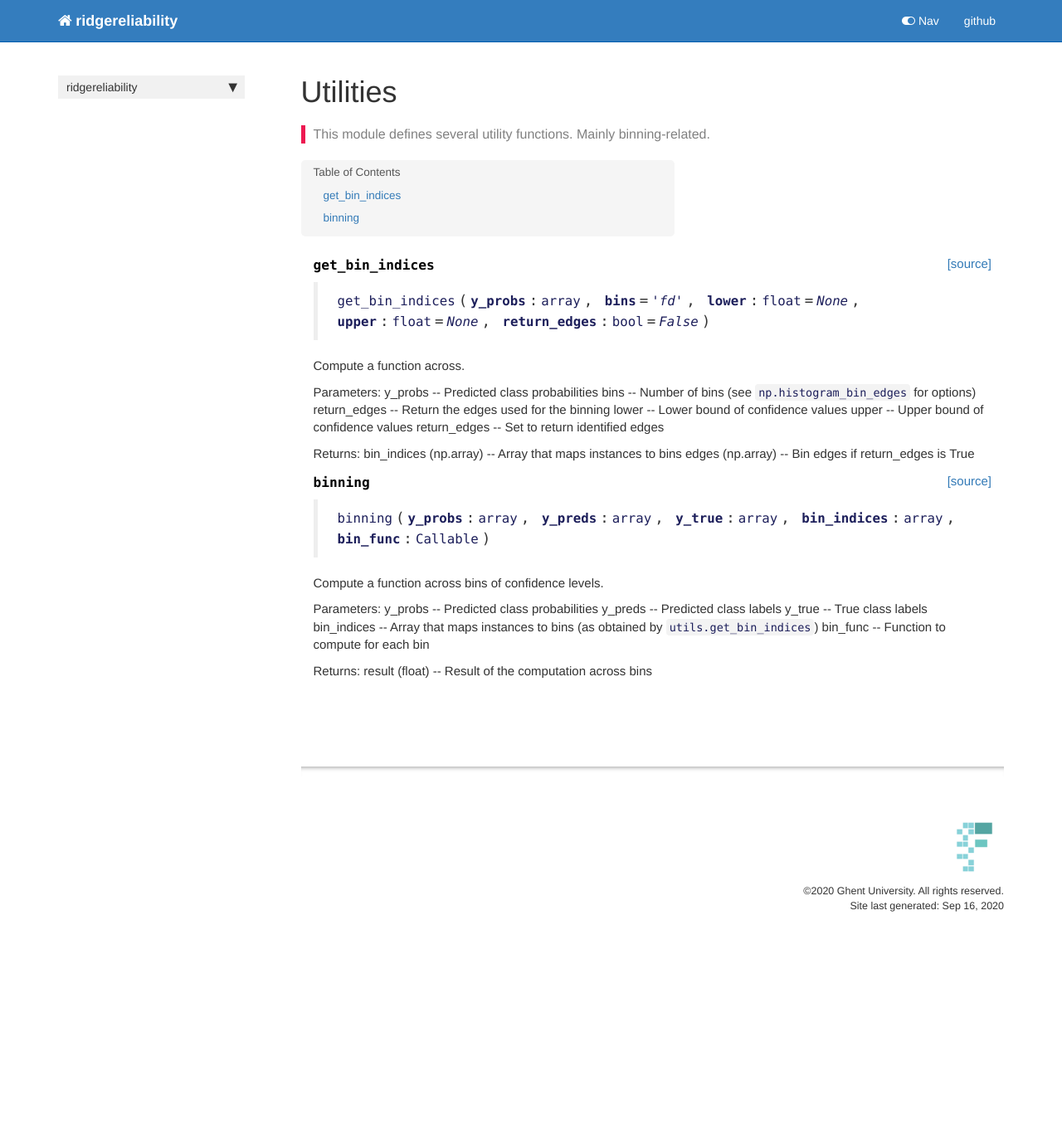
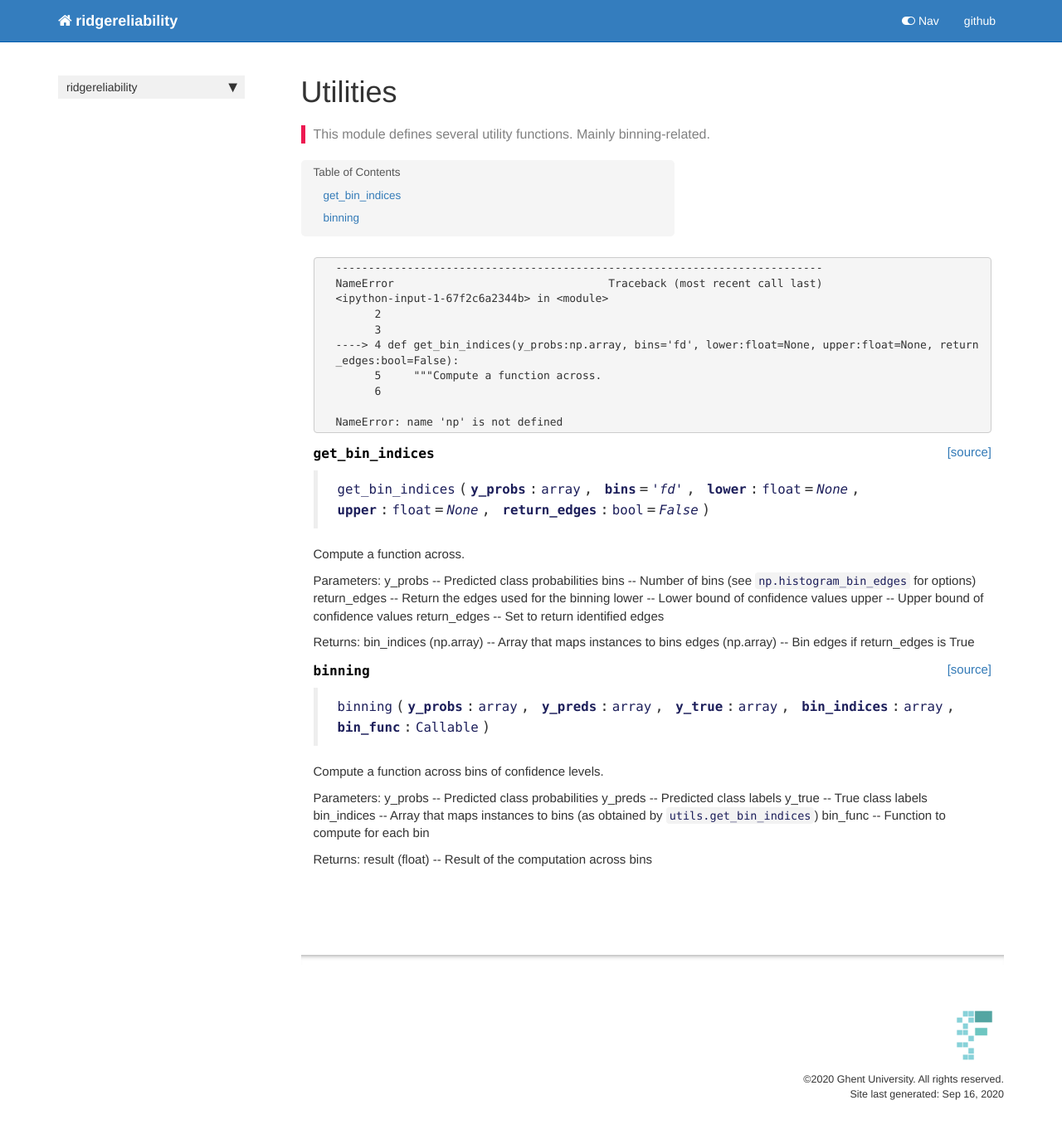
Before and after one commit to MaximLippeveld/riverreliability, a Jekyll site: the page built from docs/utils.html, in a window 1280 px wide. Shown: the whole page at 83% size. Built offline with Jekyll 4.4.1, drawn with Linux system fonts in a browser that asks for light colours; nearby versions of some CDN libraries; comment, search, counter and statistics services are not loaded; before the commit the page ends 1152 px from its top, so only the background shows below that.

Commit message:
Update lib + utils not skipping bins

```diff
--- a/docs/utils.html
+++ b/docs/utils.html
@@ -38,6 +38,29 @@ description: "This module defines several utility functions. Mainly binning-rela
 
 <div class="cell border-box-sizing code_cell rendered">
 
+<div class="output_wrapper">
+<div class="output">
+
+<div class="output_area">
+
+<div class="output_subarea output_text output_error">
+<pre>
+<span class="ansi-red-fg">---------------------------------------------------------------------------</span>
+<span class="ansi-red-fg">NameError</span>                                 Traceback (most recent call last)
+<span class="ansi-green-fg">&lt;ipython-input-1-67f2c6a2344b&gt;</span> in <span class="ansi-cyan-fg">&lt;module&gt;</span>
+<span class="ansi-green-intense-fg ansi-bold">      2</span>
+<span class="ansi-green-intense-fg ansi-bold">      3</span>
+<span class="ansi-green-fg">----&gt; 4</span><span class="ansi-red-fg"> </span><span class="ansi-green-fg">def</span> get_bin_indices<span class="ansi-blue-fg">(</span>y_probs<span class="ansi-blue-fg">:</span>np<span class="ansi-blue-fg">.</span>array<span class="ansi-blue-fg">,</span> bins<span class="ansi-blue-fg">=</span><span class="ansi-blue-fg">&#39;fd&#39;</span><span class="ansi-blue-fg">,</span> lower<span class="ansi-blue-fg">:</span>float<span class="ansi-blue-fg">=</span><span class="ansi-green-fg">None</span><span class="ansi-blue-fg">,</span> upper<span class="ansi-blue-fg">:</span>float<span class="ansi-blue-fg">=</span><span class="ansi-green-fg">None</span><span class="ansi-blue-fg">,</span> return_edges<span class="ansi-blue-fg">:</span>bool<span class="ansi-blue-fg">=</span><span class="ansi-green-fg">False</span><span class="ansi-blue-fg">)</span><span class="ansi-blue-fg">:</span>
+<span class="ansi-green-intense-fg ansi-bold">      5</span>     &#34;&#34;&#34;Compute a function across.
+<span class="ansi-green-intense-fg ansi-bold">      6</span>
+
+<span class="ansi-red-fg">NameError</span>: name &#39;np&#39; is not defined</pre>
+</div>
+</div>
+
+</div>
+</div>
+
 </div>
     {% endraw %}
 
@@ -52,7 +75,7 @@ description: "This module defines several utility functions. Mainly binning-rela
 
 
 <div class="output_markdown rendered_html output_subarea ">
-<h4 id="get_bin_indices" class="doc_header"><code>get_bin_indices</code><a href="https://github.com/MaximLippeveld/ridgereliability/tree/master/ridgereliability/utils.py#L14" class="source_link" style="float:right">[source]</a></h4><blockquote><p><code>get_bin_indices</code>(<strong><code>y_probs</code></strong>:<code>array</code>, <strong><code>bins</code></strong>=<em><code>'fd'</code></em>, <strong><code>lower</code></strong>:<code>float</code>=<em><code>None</code></em>, <strong><code>upper</code></strong>:<code>float</code>=<em><code>None</code></em>, <strong><code>return_edges</code></strong>:<code>bool</code>=<em><code>False</code></em>)</p>
+<h4 id="get_bin_indices" class="doc_header"><code>get_bin_indices</code><a href="https://github.com/MaximLippeveld/ridgereliability/tree/master/ridgereliability/utils.py#L16" class="source_link" style="float:right">[source]</a></h4><blockquote><p><code>get_bin_indices</code>(<strong><code>y_probs</code></strong>:<code>array</code>, <strong><code>bins</code></strong>=<em><code>'fd'</code></em>, <strong><code>lower</code></strong>:<code>float</code>=<em><code>None</code></em>, <strong><code>upper</code></strong>:<code>float</code>=<em><code>None</code></em>, <strong><code>return_edges</code></strong>:<code>bool</code>=<em><code>False</code></em>)</p>
 </blockquote>
 <p>Compute a function across.</p>
 <p>Parameters:
@@ -87,7 +110,7 @@ edges (np.array) -- Bin edges if return_edges is True</p>
 
 
 <div class="output_markdown rendered_html output_subarea ">
-<h4 id="binning" class="doc_header"><code>binning</code><a href="https://github.com/MaximLippeveld/ridgereliability/tree/master/ridgereliability/utils.py#L55" class="source_link" style="float:right">[source]</a></h4><blockquote><p><code>binning</code>(<strong><code>y_probs</code></strong>:<code>array</code>, <strong><code>y_preds</code></strong>:<code>array</code>, <strong><code>y_true</code></strong>:<code>array</code>, <strong><code>bin_indices</code></strong>:<code>array</code>, <strong><code>bin_func</code></strong>:<code>Callable</code>)</p>
+<h4 id="binning" class="doc_header"><code>binning</code><a href="https://github.com/MaximLippeveld/ridgereliability/tree/master/ridgereliability/utils.py#L57" class="source_link" style="float:right">[source]</a></h4><blockquote><p><code>binning</code>(<strong><code>y_probs</code></strong>:<code>array</code>, <strong><code>y_preds</code></strong>:<code>array</code>, <strong><code>y_true</code></strong>:<code>array</code>, <strong><code>bin_indices</code></strong>:<code>array</code>, <strong><code>bin_func</code></strong>:<code>Callable</code>)</p>
 </blockquote>
 <p>Compute a function across bins of confidence levels.</p>
 <p>Parameters:
--- a/ridgereliability/utils.py
+++ b/ridgereliability/utils.py
@@ -7,6 +7,8 @@
 import numpy as np
 import scipy.stats
 from typing import Callable
+import warnings
+import logging
 
 # Cell
 
```
Also changed, not shown: 1 other file.
